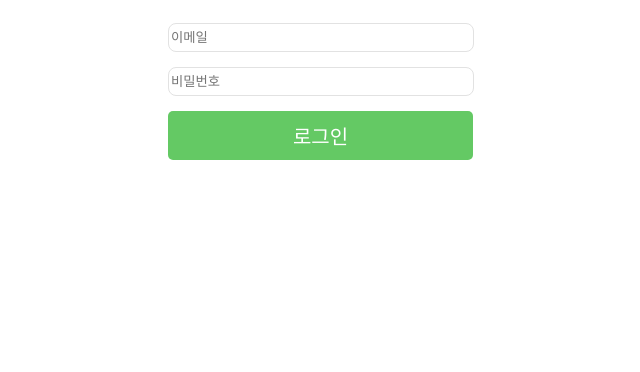
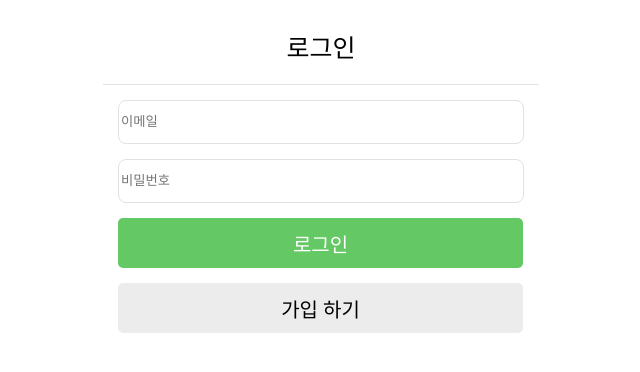
Before and after one commit to seon-mikim/diary-pro, a React (Create React App) app: page /sign_in in a window 1280 px wide. Shown: the top 372 px of the page, without its empty margins (319-959 px from the left). Built offline with nearby package versions, Linux system fonts and the light colour scheme; a web font is replaced by a local one.

Commit message:
navigate 변경 및 style.css 변경

```diff
--- a/src/pages/Signin.jsx
+++ b/src/pages/Signin.jsx
@@ -1,9 +1,12 @@
 import React, {useState} from 'react'
 import {useDispatch} from 'react-redux'
+import { useNavigate } from 'react-router-dom'
+import Header from "../components/Header"
 import Btn from "../components/Btn"
 import './style.css'
 
 const Signin = (props) => {
+  const navigate = useNavigate()
   const dispatch = useDispatch()
   const [email, setEmail] = useState("");
   const [password, setPassword] = useState("");
@@ -35,12 +38,17 @@ const Signin = (props) => {
   }
 
   return (
+    <div>
+    <Header headerText={'로그인'}/>
     <div className='sign'>
+
         <form onSubmit={onSubmit}>
             <div><input type="email" placeholder="이메일" value={email} onChange={onEmailHandler} className="loginregister__input"/></div>
             <div><input type="password" placeholder="비밀번호" value={password} onChange={onPasswordHandler} className="loginregister__input"/></div>
-            <div><Btn text={'로그인'} type={"positive"}/></div>
+            <div><Btn text={'로그인'} type={"positive"} onClick={onSubmit}/></div>
+            <div><Btn text={'가입 하기'} type={"default"} onClick={()=>navigate("/sign_up")}/></div>
         </form>
+    </div>
     </div>
   );
 };
--- a/src/pages/Signup.jsx
+++ b/src/pages/Signup.jsx
@@ -1,11 +1,12 @@
 import React, {useState} from 'react'
+import { useNavigate } from 'react-router-dom';
 import Btn from '../components/Btn';
 import Header from "../components/Header"
 import './style.css'
 
 
 const Signup = () => {
-
+  const navigate = useNavigate()
   const [name, setName] = useState("")
   const [email, setEmail] = useState("");
   const [password, setPassword] = useState("")
@@ -42,7 +43,7 @@ const Signup = () => {
           <div><input name="email" type="email" placeholder="이메일" value={email} onChange={onEmailHandler} class="loginregister__input"/></div>
           <div><input name="password" type="password" placeholder="비밀번호" value={password} onChange={onPasswordHandler} class="loginregister__input"/></div>
           <div><input name="confirmPassword" type="password" placeholder="비밀번호 확인" value={confirmPassword} onChange={onConfirmPasswordHandler} class="loginregister__input"/></div>
-          <div><Btn text={'계정 생성하기'} type={'positive'} /></div>
+          <div><Btn text={'계정 생성하기'} type={'positive'} onClick={navigate} /></div>
       </form>
     </div>
 
--- a/src/pages/style.css
+++ b/src/pages/style.css
@@ -84,14 +84,16 @@
 }
 
 .sign input {
-    width: 300px;
-    height: 25px;
+    width: 400px;
+    height: 40px;
     border-radius: 8px;
     border: 1px solid #e2e2e2;
 
 }
 
 .sign .Btn{
-    width: 305px;
+    width: 405px;
+    height: 50px;
+    font-size: 20px;
 
 }
```
